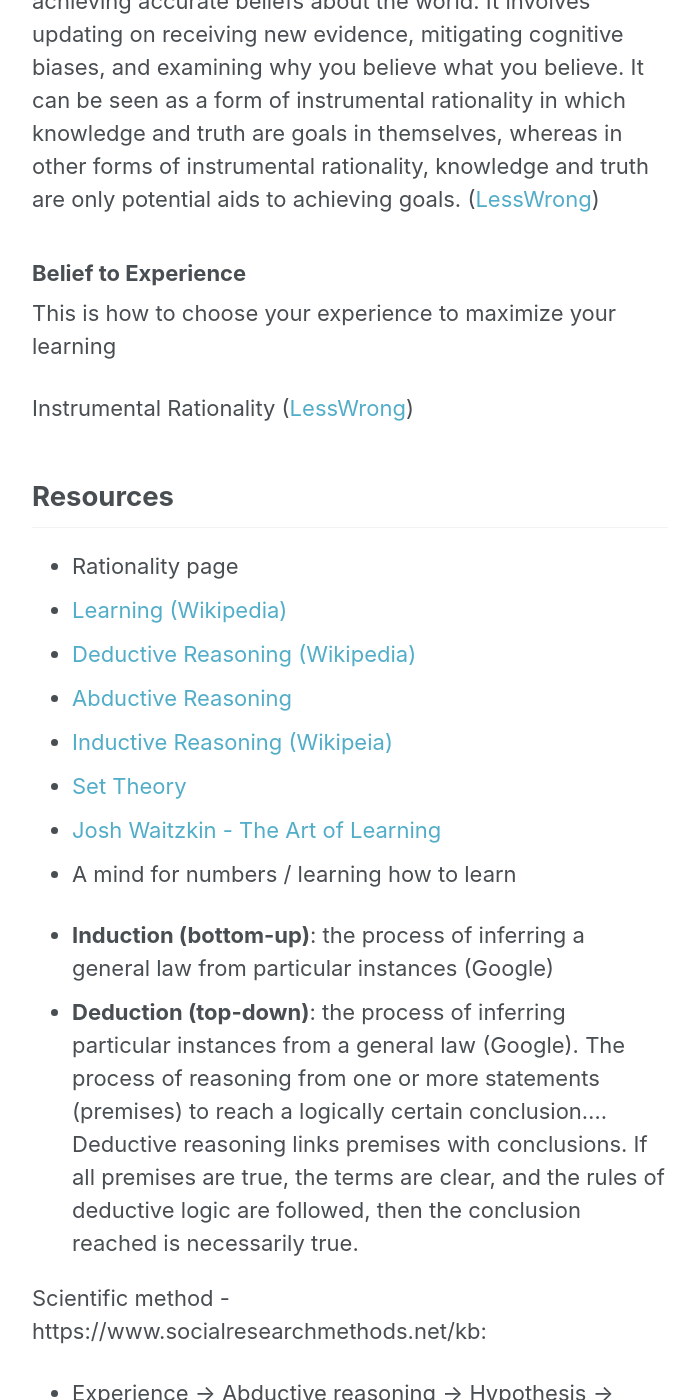
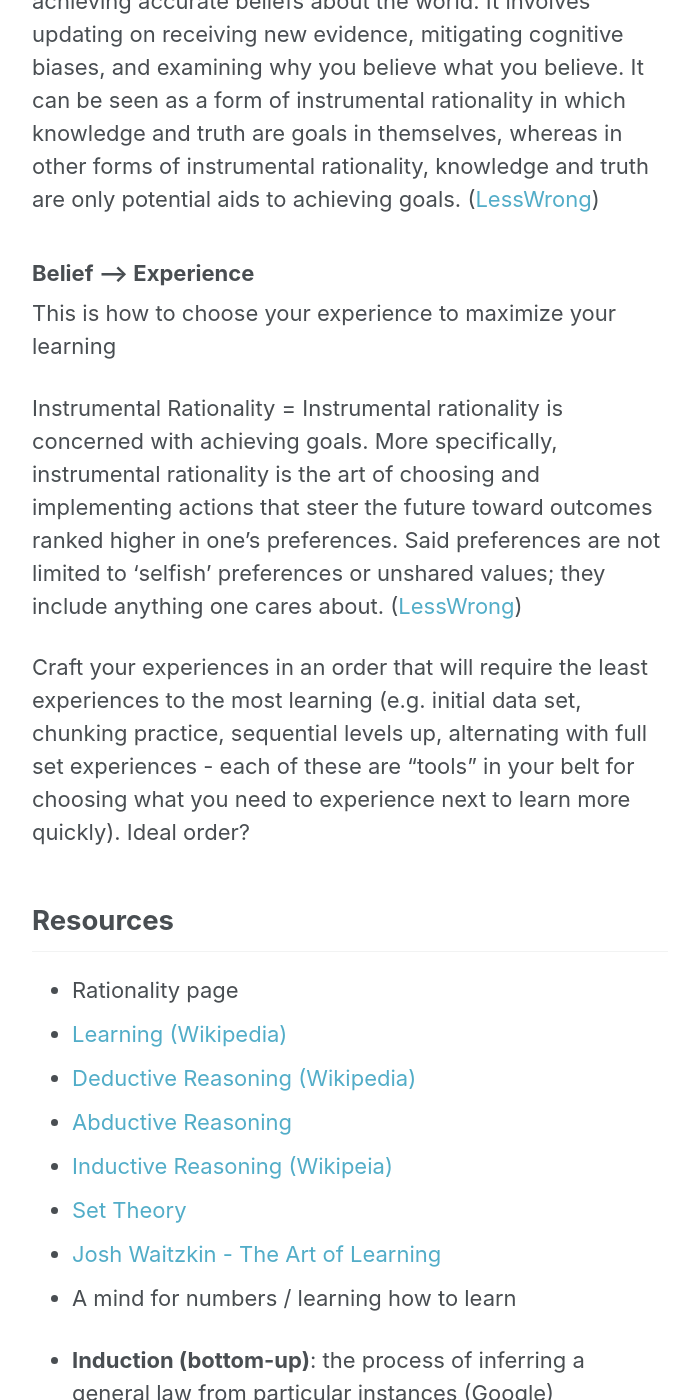
Before and after one commit to shanemileham/levelupmylife, a Jekyll site: the page built from _content/learning.md, in a window 1280 px wide and 1400 px high, scrolled down 1497 px. Shown: the whole window, without its empty margins (290-989 px from the left). Built offline with Jekyll 4.4.1, drawn with Linux system fonts in a browser that asks for light colours; comment, search, counter and statistics services are not loaded; some of the changed text lies outside the part shown.

Commit message:
Working on learning doc

```diff
--- a/_content/learning.md
+++ b/_content/learning.md
@@ -17,15 +17,17 @@ Learning is a cyclical process in which a person is exposed to experiences (eith
 The difference between belief and experience is when learning occurs
 If there is little difference between what you expect to happen and what does happen, little is learned from that experience.
 
-### Experience to Belief
+### Experience --> Belief
 This is how to learn the most accurate information from a given set of experiences
 
 Epistemic Rationality = the part of rationality which involves achieving accurate beliefs about the world. It involves updating on receiving new evidence, mitigating cognitive biases, and examining why you believe what you believe. It can be seen as a form of instrumental rationality in which knowledge and truth are goals in themselves, whereas in other forms of instrumental rationality, knowledge and truth are only potential aids to achieving goals. ([LessWrong](https://wiki.lesswrong.com/wiki/Rationality#Epistemic_rationality))
 
-### Belief to Experience
+### Belief --> Experience
 This is how to choose your experience to maximize your learning
 
-Instrumental Rationality ([LessWrong](https://wiki.lesswrong.com/wiki/Rationality#Instrumental_rationality))
+Instrumental Rationality = Instrumental rationality is concerned with achieving goals. More specifically, instrumental rationality is the art of choosing and implementing actions that steer the future toward outcomes ranked higher in one's preferences. Said preferences are not limited to 'selfish' preferences or unshared values; they include anything one cares about. ([LessWrong](https://wiki.lesswrong.com/wiki/Rationality#Instrumental_rationality))
+
+Craft your experiences in an order that will require the least experiences to the most learning (e.g. initial data set, chunking practice, sequential levels up, alternating with full set experiences - each of these are "tools" in your belt for choosing what you need to experience next to learn more quickly). Ideal order?
 
 
 ## Resources
@@ -41,7 +43,7 @@ Instrumental Rationality ([LessWrong](https://wiki.lesswrong.com/wiki/Rationalit
 
 
 - **Induction (bottom-up)**: the process of inferring a general law from particular instances (Google)
-- **Deduction (top-down)**: the process of inferring particular instances from a general law (Google). The process of reasoning from one or more statements (premises) to reach a logically certain conclusion…. Deductive reasoning links premises with conclusions. If all premises are true, the terms are clear, and the rules of deductive logic are followed, then the conclusion reached is necessarily true.
+- **Deduction (top-down)**: the process of inferring particular instances from a general law (Google). The process of reasoning from one or more statements (premises) to reach a logically certain conclusion. Deductive reasoning links premises with conclusions. If all premises are true, the terms are clear, and the rules of deductive logic are followed, then the conclusion reached is necessarily true.
 
 
 Scientific method - https://www.socialresearchmethods.net/kb:
```
